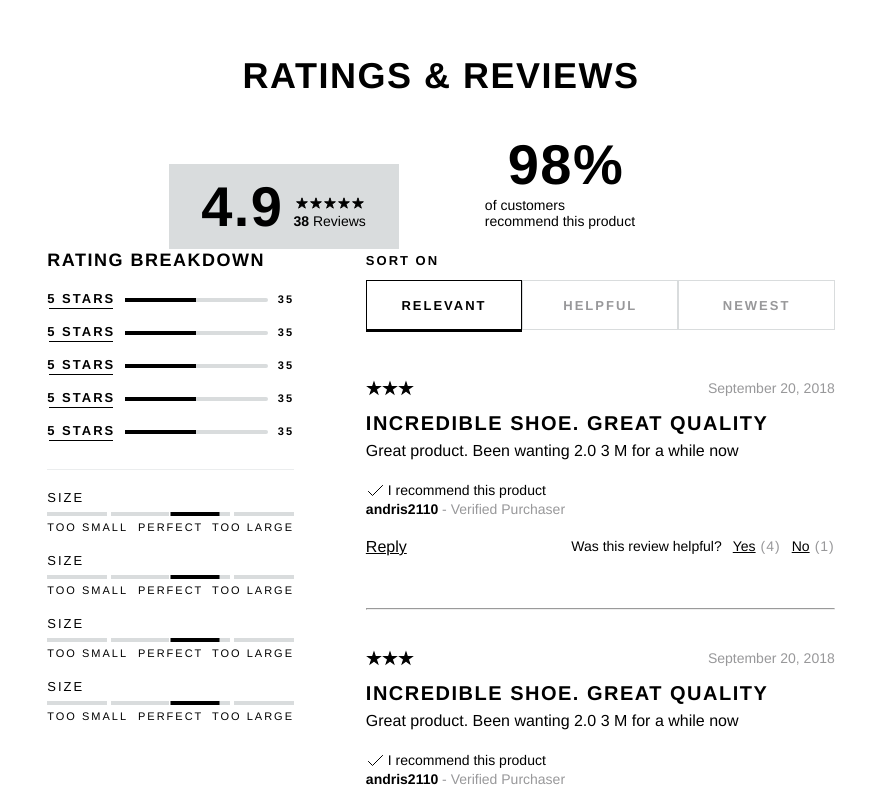
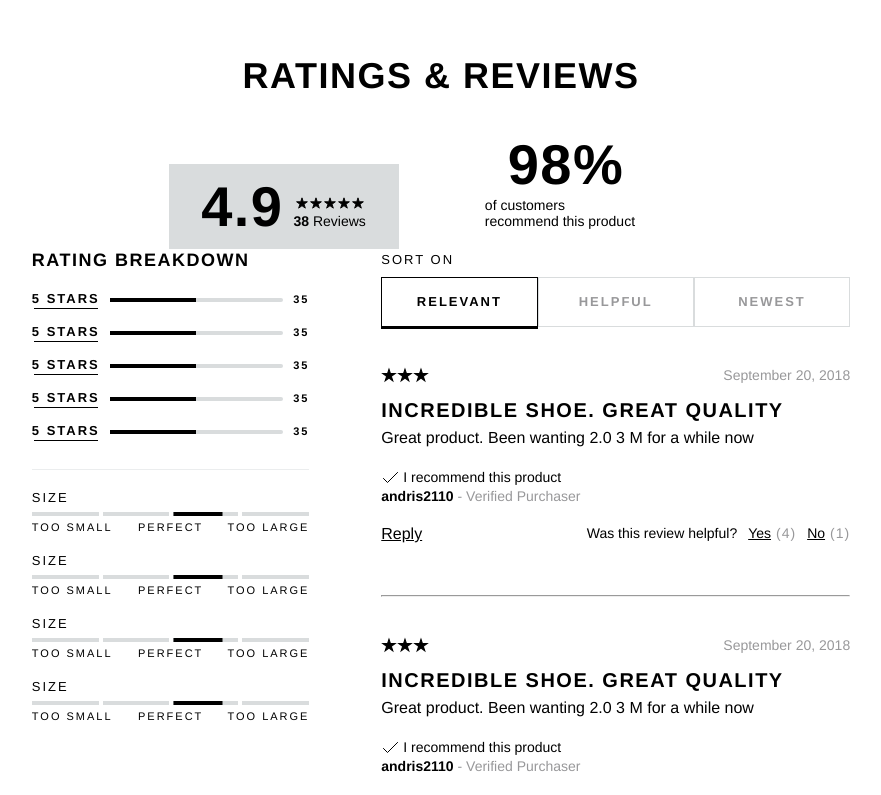
Before and after one commit to mchiang88/matthew-module, a React app: page / in a window 1280 px wide. Shown: the top 795 px of the page, without its empty margins (199-1080 px from the left). Built offline with nearby package versions, Linux system fonts and the light colour scheme; the HTML template or start-up script is replaced by a standard one.

Commit message:
more CSS stuff

```diff
--- a/client/src/components/Sort.jsx
+++ b/client/src/components/Sort.jsx
@@ -24,7 +24,7 @@ class Sort extends React.Component {
   render() {
     return (
       <div className="sort">
-        <div className="commentHeader">
+        <div className="Header">
           <div className="sortOn">SORT ON</div>
           <div className="buttons">
             <div onClick={this.handleClick} id={this.state.view === 'relevant' ? 'active' : null} className="relevant">RELEVANT</div>
--- a/client/src/css/App.css
+++ b/client/src/css/App.css
@@ -69,7 +69,7 @@ body {
 }
 
 .container4 {
-  width: 20%;
+  width: 22.5%;
   padding-left: 15px;
   padding-right: 15px;
   display: inline-block;
```
Also changed, not shown: 1 other file (tests, documents, lock files or other folders).
